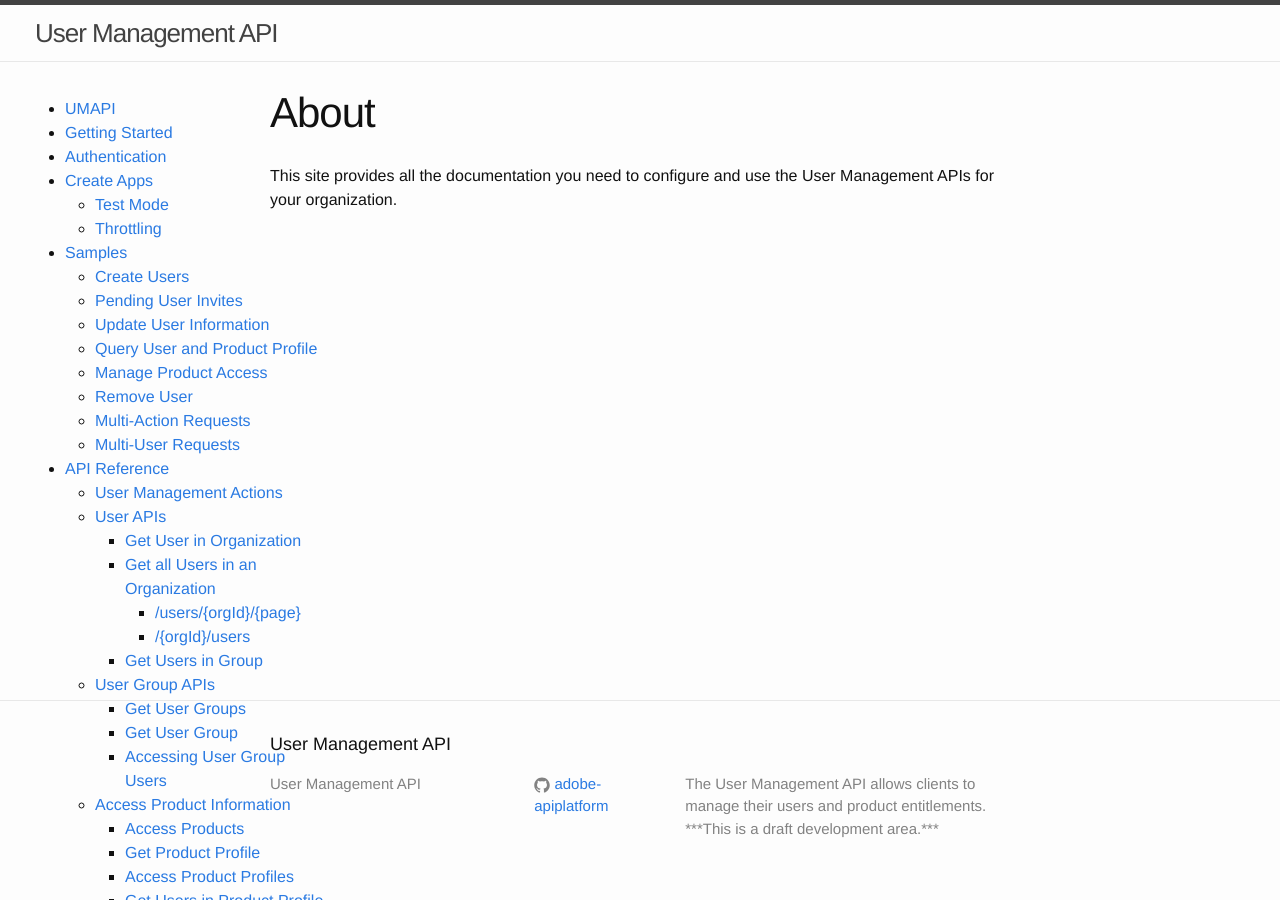
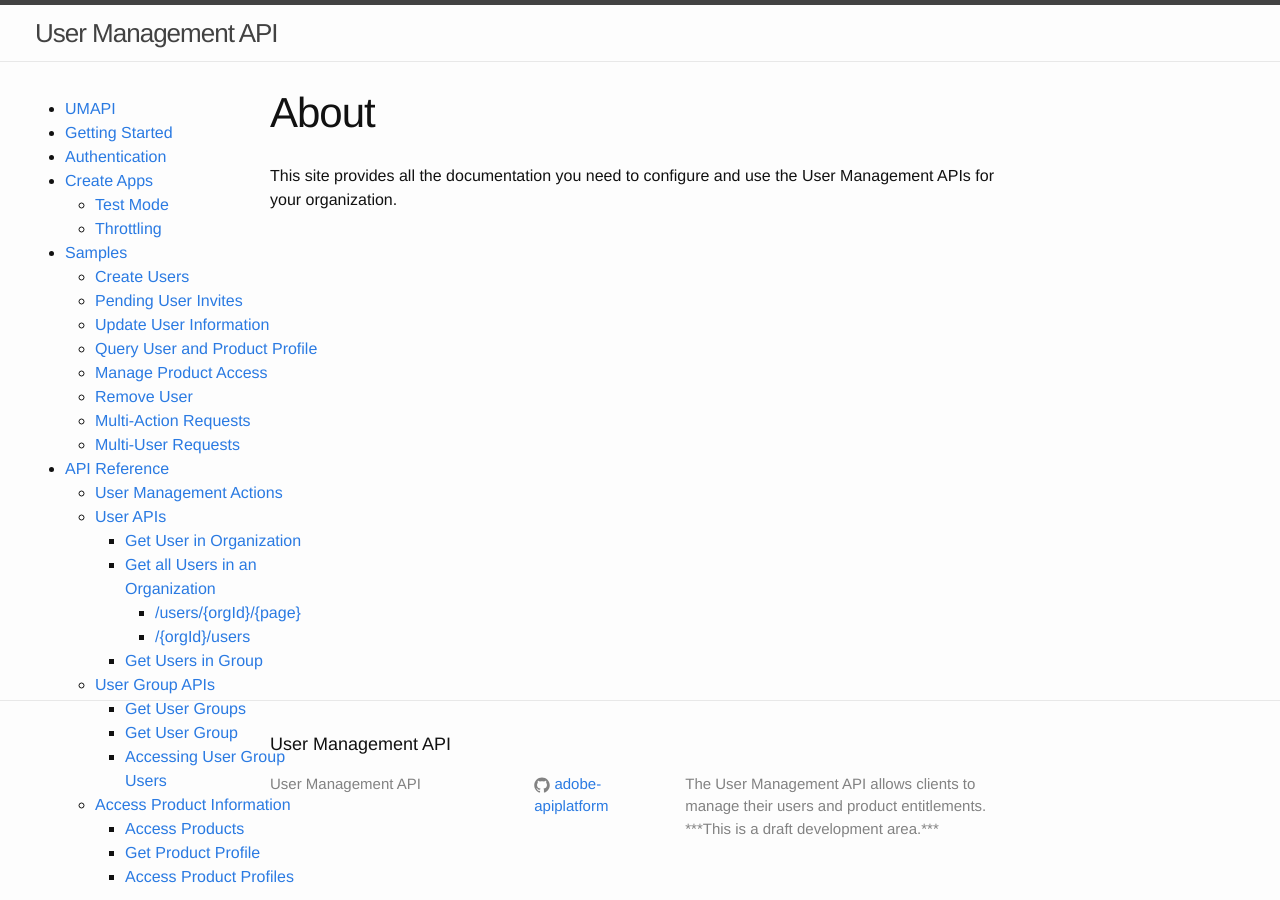
Before and after one commit to adobe-apiplatform/umapi-documentation, a Jekyll site: the page built from docs/en/about.md, in a window 1280 px wide. Built offline with Jekyll 4.4.1, drawn with Linux system fonts in a browser that asks for light colours; some of the changed text lies outside the part shown.

Commit message:
Update _layout.scss

```diff
--- a/docs/_sass/minima/_layout.scss
+++ b/docs/_sass/minima/_layout.scss
@@ -211,7 +211,7 @@
     padding: 5px;
     /* settings for scrollable nav area */
     position: fixed;
-    height: 100%;
+    height: calc(100% - 110px);
     overflow-y: auto;
 }
 .dummy-nav-area {
```
